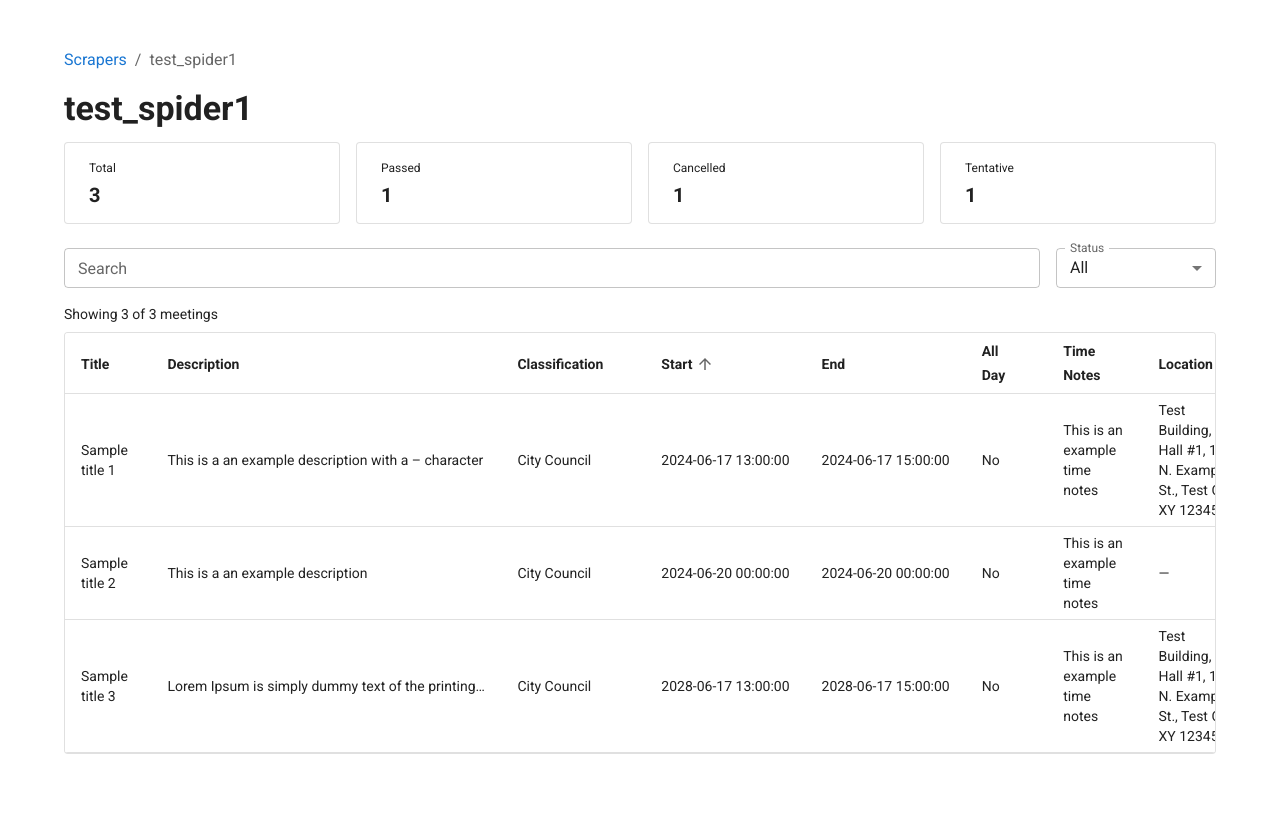
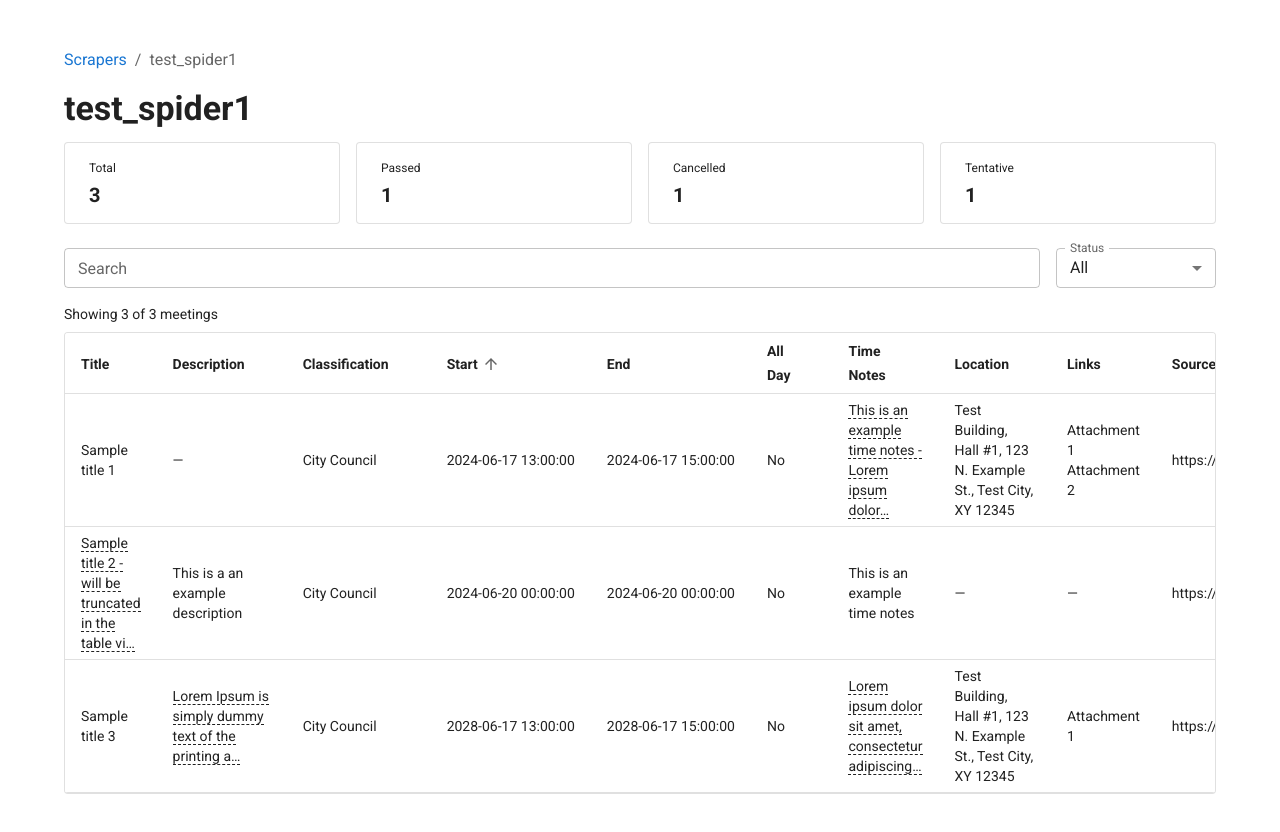
Before and after one commit to DevArtsLab/city-scrapers-meetings-viewer, a Next.js app: page /scrapers/test_spider1 in a window 1280 px wide. Shown: the top 832 px of the page. Before the commit the page ends 802 px from the top, so only its background shows below. Built offline with nearby package versions, Linux system fonts and the light colour scheme; what @mui/material-nextjs would draw is missing.

Commit message:
Trancated title, description, time notes

```diff
--- a/components/MeetingsTable.tsx
+++ b/components/MeetingsTable.tsx
@@ -20,6 +20,7 @@ import MeetingCard, {
   normalizeStatus,
   StatusChip,
 } from "@/components/MeetingCard";
+import TruncatedText from "./TruncatedText";
 
 type SortKey =
   | "title"
@@ -66,29 +67,6 @@ function sortValue(record: MeetingRecord, key: SortKey): string {
   if (extractor) return extractor(record);
   const val = record[key as keyof MeetingRecord];
   return typeof val === "string" ? val.toLowerCase() : "";
-}
-
-function ExpandableDescriptionCell({ description }: { description: string }) {
-  const [expanded, setExpanded] = useState(false);
-  const text = description || "—";
-  return (
-    <TableCell
-      onClick={() => setExpanded((prev) => !prev)}
-      sx={{
-        maxWidth: 350,
-        cursor: "pointer",
-        ...(expanded
-          ? { whiteSpace: "normal", wordBreak: "break-word" }
-          : {
-              overflow: "hidden",
-              textOverflow: "ellipsis",
-              whiteSpace: "nowrap",
-            }),
-      }}
-    >
-      {text}
-    </TableCell>
-  );
 }
 
 const COLUMNS: { key: SortKey; label: string }[] = [
@@ -292,8 +270,10 @@ export default function MeetingsTable({
             ) : (
               visibleRecords.map((record) => (
                 <TableRow key={record.id} hover>
-                  <TableCell>{record.title}</TableCell>
-                  <ExpandableDescriptionCell description={record.description} />
+                  <TableCell><TruncatedText text={record.title} /></TableCell>
+                  <TableCell>
+                    <TruncatedText text={record.description} />
+                  </TableCell>
                   <TableCell>{record.classification || "—"}</TableCell>
                   <TableCell sx={{ whiteSpace: "nowrap" }}>
                     {record.start}
@@ -302,7 +282,7 @@ export default function MeetingsTable({
                     {record.end}
                   </TableCell>
                   <TableCell>{record.all_day ? "Yes" : "No"}</TableCell>
-                  <TableCell>{record.time_notes || "—"}</TableCell>
+                  <TableCell><TruncatedText text={record.time_notes} /></TableCell>
                   <TableCell>{locationText(record) || "—"}</TableCell>
                   <TableCell>
                     {record.links?.length
--- /dev/null
+++ b/components/TruncatedText.tsx
@@ -0,0 +1,65 @@
+import Tooltip from "@mui/material/Tooltip";
+import Typography from "@mui/material/Typography";
+
+const MAX_LENGTH = 50;
+
+interface TruncatedDescriptionProps {
+  text: string | null | undefined;
+  maxLength?: number;
+}
+
+export default function TruncatedDescription({
+  text,
+  maxLength = MAX_LENGTH,
+}: TruncatedDescriptionProps) {
+  if (!text) return <>—</>;
+
+  const isTruncated = text.length > maxLength;
+  const displayText = isTruncated ? text.slice(0, maxLength).trimEnd() + "…" : text;
+
+  if (!isTruncated) return <>{displayText}</>;
+
+  return (
+    <Tooltip
+      title={
+        <Typography variant="body2" sx={{ whiteSpace: "pre-wrap", maxWidth: 320 }}>
+          {text}
+        </Typography>
+      }
+      placement="top"
+      arrow
+      enterDelay={200}
+      slotProps={{
+        tooltip: {
+          sx: {
+            bgcolor: "background.paper",
+            color: "text.primary",
+            boxShadow: 3,
+            border: "1px solid",
+            borderColor: "divider",
+            p: 1.5,
+          },
+        },
+        arrow: {
+          sx: {
+            color: "background.paper",
+            "&::before": {
+              border: "1px solid",
+              borderColor: "divider",
+            },
+          },
+        },
+      }}
+    >
+      <span
+        style={{
+          cursor: "pointer",
+          borderBottom: "1px dashed currentColor",
+          textDecorationSkipInk: "none",
+        }}
+      >
+        {displayText}
+      </span>
+    </Tooltip>
+  );
+}
--- a/data/scrapers/test_spider1.json
+++ b/data/scrapers/test_spider1.json
@@ -1,12 +1,12 @@
 [
     {
         "title": "Sample title 1",
-        "description": "This is a an example description with a – character",
+        "description": "",
         "classification": "City Council",
         "start": "2024-06-17 13:00:00",
         "end": "2024-06-17 15:00:00",
         "all_day": false,
-        "time_notes": "This is an example time notes",
+        "time_notes": "This is an example time notes - Lorem ipsum dolor sit amet, consectetur adipiscing elit. Donec a diam lectus. Sed sit amet ipsum mauris. Maecenas congue ligula ac quam viverra nec consectetur ante hendrerit. Donec et mollis dolor.",
         "location": {
             "name": "Test Building, Hall #1",
             "address": "123 N. Example St., Test City, XY 12345"
@@ -26,7 +26,7 @@
         "id": "example_spider_city_council/202406171300/x/board"
     },
     {
-        "title": "Sample title 2",
+        "title": "Sample title 2 - will be truncated in the table view to ensure that the layout remains clean and readable",
         "description": "This is a an example description",
         "classification": "City Council",
         "start": "2024-06-20 00:00:00",
@@ -46,7 +46,7 @@
         "start": "2028-06-17 13:00:00",
         "end": "2028-06-17 15:00:00",
         "all_day": false,
-        "time_notes": "This is an example time notes",
+        "time_notes": "Lorem ipsum dolor sit amet, consectetur adipiscing elit. Donec a diam lectus. Sed sit amet ipsum mauris. Maecenas congue ligula ac quam viverra nec consectetur ante hendrerit. Donec et mollis dolor.",
         "location": {
             "name": "Test Building, Hall #1",
             "address": "123 N. Example St., Test City, XY 12345"
--- a/data/scrapers/test_spider2.json
+++ b/data/scrapers/test_spider2.json
@@ -1,6 +1,6 @@
 [
     {
-        "title": "Sample title 1",
+        "title": "Sample title 1 with a long title that should be truncated in the table view to ensure that the layout remains clean and readable",
         "description": "This is a an example description",
         "classification": "Board",
         "start": "2024-06-17 13:00:00",
@@ -50,7 +50,7 @@
         "start": "2028-06-17 13:00:00",
         "end": "2028-06-17 15:00:00",
         "all_day": false,
-        "time_notes": "This is an example time notes",
+        "time_notes": "Lorem ipsum dolor sit amet, consectetur adipiscing elit. Donec a diam lectus. Sed sit amet ipsum mauris. Maecenas congue ligula ac quam viverra nec consectetur ante hendrerit. Donec et mollis dolor.",
         "location": {
             "name": "Test Building, Hall #1",
             "address": "123 N. Example St., Test City, XY 12345"
```
